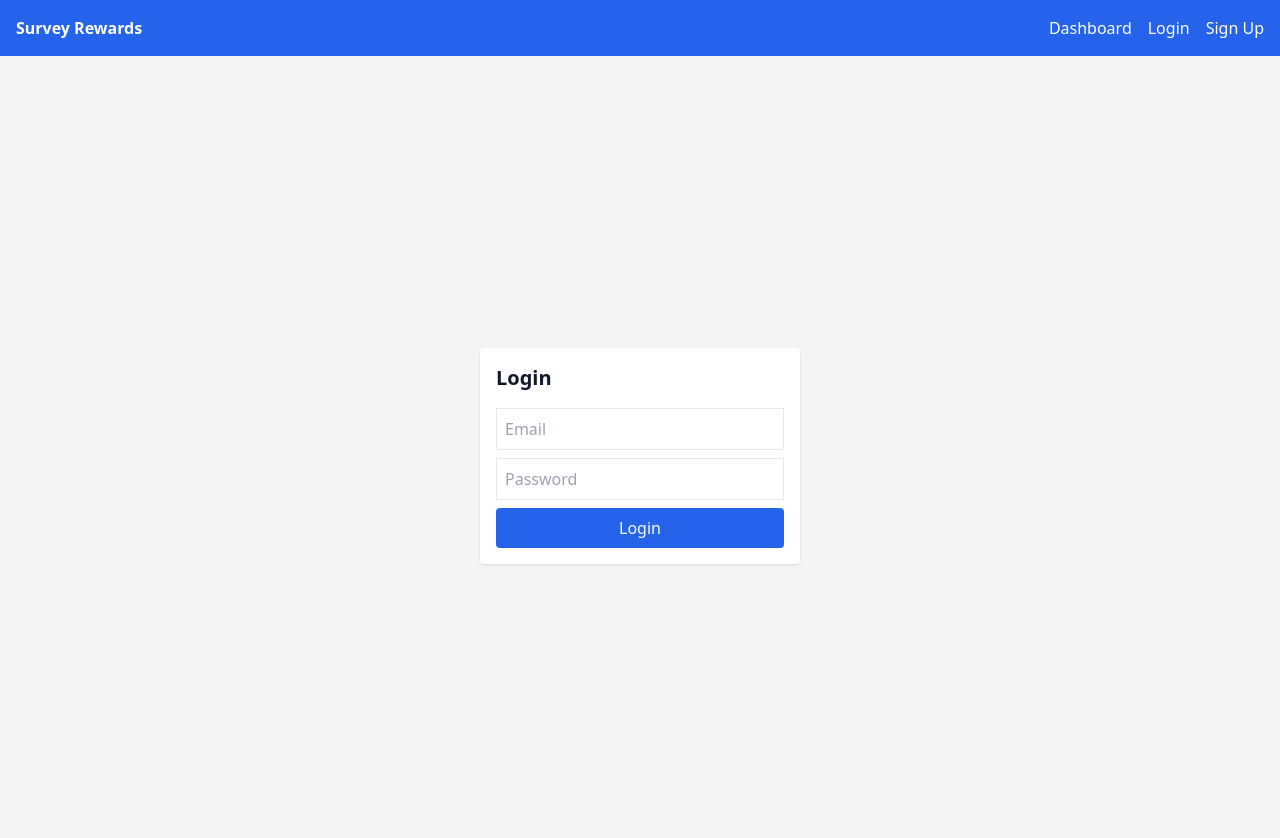
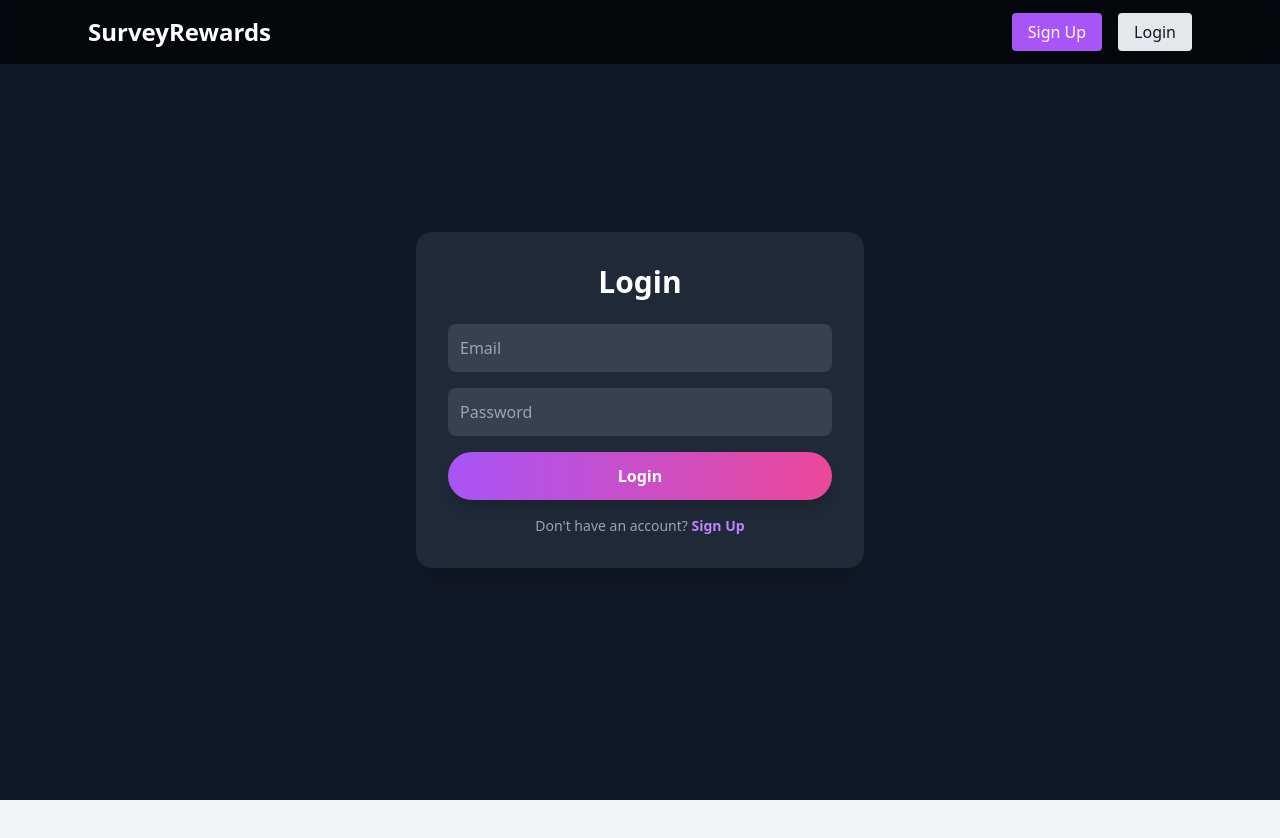
Before and after one commit to donnywheeler9-boop/survey-rewards-starter, a React (Vite) app in the folder client/: page /login in a window 1280 px wide. Shown: the top 838 px of the page. After the commit the page ends 800 px from the top, so only its background shows below. Built offline with nearby package versions, Linux system fonts and the light colour scheme; no server answers.

Commit message:
Updated Prisma ORM to latest version

```diff
--- a/client/package.json
+++ b/client/package.json
@@ -10,8 +10,10 @@
   },
   "dependencies": {
     "axios": "^1.7.2",
+    "framer-motion": "^12.23.12",
     "react": "^18.3.1",
     "react-dom": "^18.3.1",
+    "react-intersection-observer": "^9.16.0",
     "react-router-dom": "^6.24.1"
   },
   "devDependencies": {
--- /dev/null
+++ b/client/src/components/FadeInSection.jsx
@@ -0,0 +1,18 @@
+import React from 'react'
+import { motion } from 'framer-motion'
+import { useInView } from 'react-intersection-observer'
+
+export default function FadeInSection({ children, delay = 0 }) {
+  const [ref, inView] = useInView({ triggerOnce: true, threshold: 0.2 })
+
+  return (
+    <motion.div
+      ref={ref}
+      initial={{ opacity: 0, y: 50 }}
+      animate={inView ? { opacity: 1, y: 0 } : {}}
+      transition={{ duration: 0.8, delay }}
+    >
+      {children}
+    </motion.div>
+  )
+}
--- /dev/null
+++ b/client/src/components/Footer.jsx
@@ -0,0 +1,44 @@
+// client/src/components/Footer.jsx
+import React from 'react'
+import { Link } from 'react-router-dom'
+
+export default function Footer() {
+  return (
+    <footer className="bg-gray-900 text-gray-300 py-12">
+      <div className="max-w-6xl mx-auto px-6 grid md:grid-cols-3 gap-8">
+        {/* About */}
+        <div>
+          <h2 className="text-xl font-bold text-white mb-3">Survey Rewards</h2>
+          <p className="text-gray-400 text-sm">
+            Earn points, complete surveys, and withdraw your rewards easily. Secure and fast platform.
+          </p>
+        </div>
+
+        {/* Links */}
+        <div>
+          <h3 className="font-semibold mb-3 text-white">Quick Links</h3>
+          <ul className="space-y-2 text-gray-400">
+            <li><Link to="/" className="hover:text-white transition">Home</Link></li>
+            <li><Link to="/signup" className="hover:text-white transition">Sign Up</Link></li>
+            <li><Link to="/login" className="hover:text-white transition">Login</Link></li>
+            <li><Link to="/dashboard" className="hover:text-white transition">Dashboard</Link></li>
+          </ul>
+        </div>
+
+        {/* Contact */}
+        <div>
+          <h3 className="font-semibold mb-3 text-white">Contact</h3>
+          <ul className="space-y-2 text-gray-400">
+            <li>Email: support@surveyrewards.com</li>
+            <li>Phone: +123 456 7890</li>
+            <li>Address: 123 Survey St, City, Country</li>
+          </ul>
+        </div>
+      </div>
+
+      <div className="mt-10 text-center text-gray-500 text-sm">
+        &copy; {new Date().getFullYear()} Survey Rewards. All rights reserved.
+      </div>
+    </footer>
+  )
+}
--- a/client/src/components/Navbar.jsx
+++ b/client/src/components/Navbar.jsx
@@ -1,14 +1,16 @@
+// client/src/components/Navbar.jsx
 import React from 'react'
 import { Link } from 'react-router-dom'
 
 export default function Navbar() {
   return (
-    <nav className="bg-blue-600 text-white p-4 flex justify-between">
-      <Link to="/" className="font-bold">Survey Rewards</Link>
-      <div className="space-x-4">
-        <Link to="/dashboard">Dashboard</Link>
-        <Link to="/login">Login</Link>
-        <Link to="/signup">Sign Up</Link>
+    <nav className="bg-black/70 backdrop-blur-md fixed w-full z-20 top-0 left-0">
+      <div className="max-w-6xl mx-auto px-6 py-4 flex justify-between items-center">
+        <Link to="/" className="text-white text-2xl font-bold">SurveyRewards</Link>
+        <div className="space-x-4">
+          <Link to="/signup" className="px-4 py-2 rounded bg-purple-500 text-white hover:bg-purple-600 transition">Sign Up</Link>
+          <Link to="/login" className="px-4 py-2 rounded bg-gray-200 text-gray-900 hover:bg-gray-300 transition">Login</Link>
+        </div>
       </div>
     </nav>
   )
--- a/client/src/pages/Dashboard.jsx
+++ b/client/src/pages/Dashboard.jsx
@@ -2,28 +2,27 @@ import React, { useEffect, useState } from 'react'
 import api from '../api'
 
 export default function Dashboard() {
-  const [surveys, setSurveys] = useState([])
+  const [points, setPoints] = useState(0)
 
   useEffect(() => {
-    const fetchSurveys = async () => {
+    async function fetchPoints() {
       try {
-        const res = await api.get('/surveys')
-        setSurveys(res.data)
+        const res = await api.get('/user/points')
+        setPoints(res.data.points)
       } catch (err) {
         console.error(err)
       }
     }
-    fetchSurveys()
+    fetchPoints()
   }, [])
 
   return (
-    <div className="max-w-4xl mx-auto mt-10">
-      <h2 className="text-2xl font-bold mb-4">Surveys</h2>
-      <ul className="space-y-2">
-        {surveys.map(s => (
-          <li key={s.id} className="p-4 border rounded">{s.title}</li>
-        ))}
-      </ul>
+    <div className="min-h-screen bg-gray-900 text-white px-6 py-10">
+      <h1 className="text-4xl font-bold mb-6">Dashboard</h1>
+      <div className="bg-gray-800 p-6 rounded-2xl shadow-lg max-w-md transform transition-all hover:scale-105 duration-300">
+        <p className="text-lg">Your Points Balance:</p>
+        <p className="text-3xl font-extrabold mt-2 text-purple-400">{points}</p>
+      </div>
     </div>
   )
 }
--- a/client/src/pages/Login.jsx
+++ b/client/src/pages/Login.jsx
@@ -1,44 +1,52 @@
 import React, { useState } from 'react'
+import { Link } from 'react-router-dom'
 import api from '../api'
-import { useNavigate } from 'react-router-dom'
 
 export default function Login() {
   const [email, setEmail] = useState('')
   const [password, setPassword] = useState('')
-  const navigate = useNavigate()
 
   const handleSubmit = async (e) => {
     e.preventDefault()
     try {
       const res = await api.post('/auth/login', { email, password })
       localStorage.setItem('token', res.data.token)
-      navigate('/dashboard')
+      alert('Login successful')
     } catch (err) {
-      console.error(err)
       alert('Login failed')
     }
   }
 
   return (
-    <div className="flex flex-col items-center justify-center min-h-screen">
-      <form onSubmit={handleSubmit} className="p-4 bg-white rounded shadow w-80">
-        <h2 className="text-xl font-bold mb-4">Login</h2>
+    <div className="min-h-screen flex items-center justify-center bg-gray-900 text-white px-4">
+      <div className="w-full max-w-md bg-gray-800 p-8 rounded-2xl shadow-xl transform transition-all hover:scale-105 duration-300">
+        <h1 className="text-3xl font-bold mb-6 text-center">Login</h1>
+        <form className="space-y-4" onSubmit={handleSubmit}>
           <input
             type="email"
+            placeholder="Email"
+            className="w-full p-3 rounded-lg bg-gray-700 text-white focus:outline-none focus:ring-2 focus:ring-purple-500 transition duration-300"
             value={email}
             onChange={(e) => setEmail(e.target.value)}
-          placeholder="Email"
-          className="border p-2 w-full mb-2"
           />
           <input
             type="password"
+            placeholder="Password"
+            className="w-full p-3 rounded-lg bg-gray-700 text-white focus:outline-none focus:ring-2 focus:ring-purple-500 transition duration-300"
             value={password}
             onChange={(e) => setPassword(e.target.value)}
-          placeholder="Password"
-          className="border p-2 w-full mb-2"
           />
-        <button type="submit" className="bg-blue-600 text-white px-4 py-2 rounded w-full">Login</button>
+          <button className="w-full py-3 bg-gradient-to-r from-purple-500 to-pink-500 rounded-full font-semibold shadow-lg hover:scale-105 transition-transform duration-300">
+            Login
+          </button>
         </form>
+        <p className="mt-4 text-gray-400 text-sm text-center">
+          Don't have an account?{' '}
+          <Link to="/signup" className="text-purple-400 hover:text-purple-500 font-semibold transition-colors duration-300">
+            Sign Up
+          </Link>
+        </p>
+      </div>
     </div>
   )
 }
--- a/client/src/pages/Signup.jsx
+++ b/client/src/pages/Signup.jsx
@@ -1,29 +1,60 @@
 import React, { useState } from 'react'
+import { Link } from 'react-router-dom'
 import api from '../api'
-import { useNavigate } from 'react-router-dom'
 
 export default function Signup() {
+  const [name, setName] = useState('')
   const [email, setEmail] = useState('')
   const [password, setPassword] = useState('')
-  const navigate = useNavigate()
 
-  const handleSubmit = async e => {
+  const handleSubmit = async (e) => {
     e.preventDefault()
     try {
-      const res = await api.post('/auth/signup', { email, password })
+      const res = await api.post('/auth/signup', { name, email, password })
       localStorage.setItem('token', res.data.token)
-      navigate('/dashboard')
+      alert('Signup successful')
     } catch (err) {
-      alert(err.response?.data?.message || 'Signup failed')
+      alert('Signup failed')
     }
   }
 
   return (
-    <form onSubmit={handleSubmit} className="max-w-md mx-auto mt-10 p-6 border rounded">
-      <h2 className="text-xl font-bold mb-4">Sign Up</h2>
-      <input type="email" placeholder="Email" value={email} onChange={e => setEmail(e.target.value)} className="block w-full mb-2 p-2 border rounded" />
-      <input type="password" placeholder="Password" value={password} onChange={e => setPassword(e.target.value)} className="block w-full mb-2 p-2 border rounded" />
-      <button type="submit" className="w-full p-2 bg-blue-600 text-white rounded">Sign Up</button>
-    </form>
+    <div className="min-h-screen flex items-center justify-center bg-gray-900 text-white px-4">
+      <div className="w-full max-w-md bg-gray-800 p-8 rounded-2xl shadow-xl transform transition-all hover:scale-105 duration-300">
+        <h1 className="text-3xl font-bold mb-6 text-center">Sign Up</h1>
+        <form className="space-y-4" onSubmit={handleSubmit}>
+          <input
+            type="text"
+            placeholder="Full Name"
+            className="w-full p-3 rounded-lg bg-gray-700 text-white focus:outline-none focus:ring-2 focus:ring-purple-500 transition duration-300"
+            value={name}
+            onChange={(e) => setName(e.target.value)}
+          />
+          <input
+            type="email"
+            placeholder="Email"
+            className="w-full p-3 rounded-lg bg-gray-700 text-white focus:outline-none focus:ring-2 focus:ring-purple-500 transition duration-300"
+            value={email}
+            onChange={(e) => setEmail(e.target.value)}
+          />
+          <input
+            type="password"
+            placeholder="Password"
+            className="w-full p-3 rounded-lg bg-gray-700 text-white focus:outline-none focus:ring-2 focus:ring-purple-500 transition duration-300"
+            value={password}
+            onChange={(e) => setPassword(e.target.value)}
+          />
+          <button className="w-full py-3 bg-gradient-to-r from-purple-500 to-pink-500 rounded-full font-semibold shadow-lg hover:scale-105 transition-transform duration-300">
+            Sign Up
+          </button>
+        </form>
+        <p className="mt-4 text-gray-400 text-sm text-center">
+          Already have an account?{' '}
+          <Link to="/login" className="text-purple-400 hover:text-purple-500 font-semibold transition-colors duration-300">
+            Login
+          </Link>
+        </p>
+      </div>
+    </div>
   )
 }
```
Also changed, not shown: client/src/pages/Landing.jsx (+66 -18 lines), 1 other file (tests, documents, lock files or other folders). Lines whose indentation alone changed are shown as unchanged.
